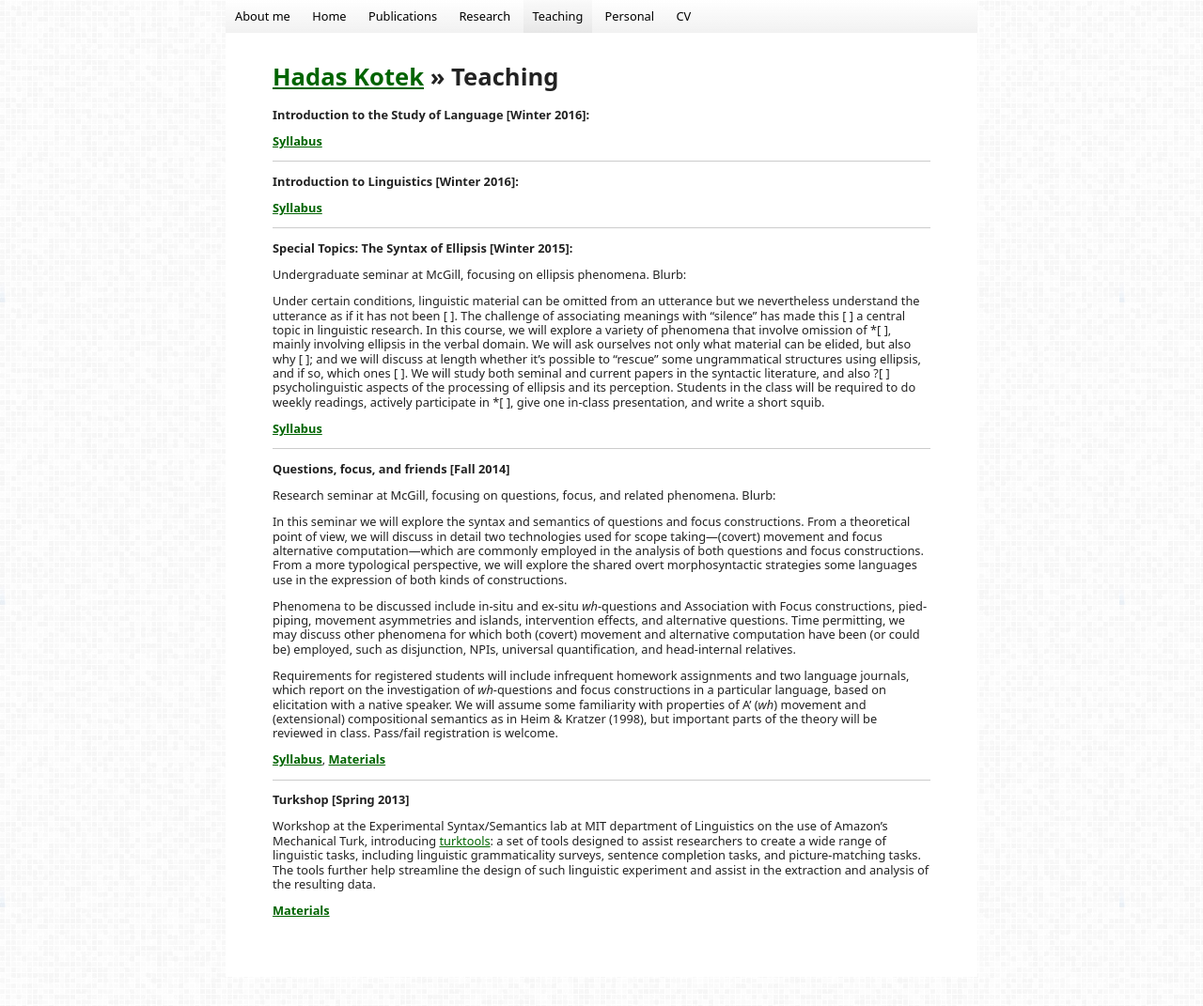
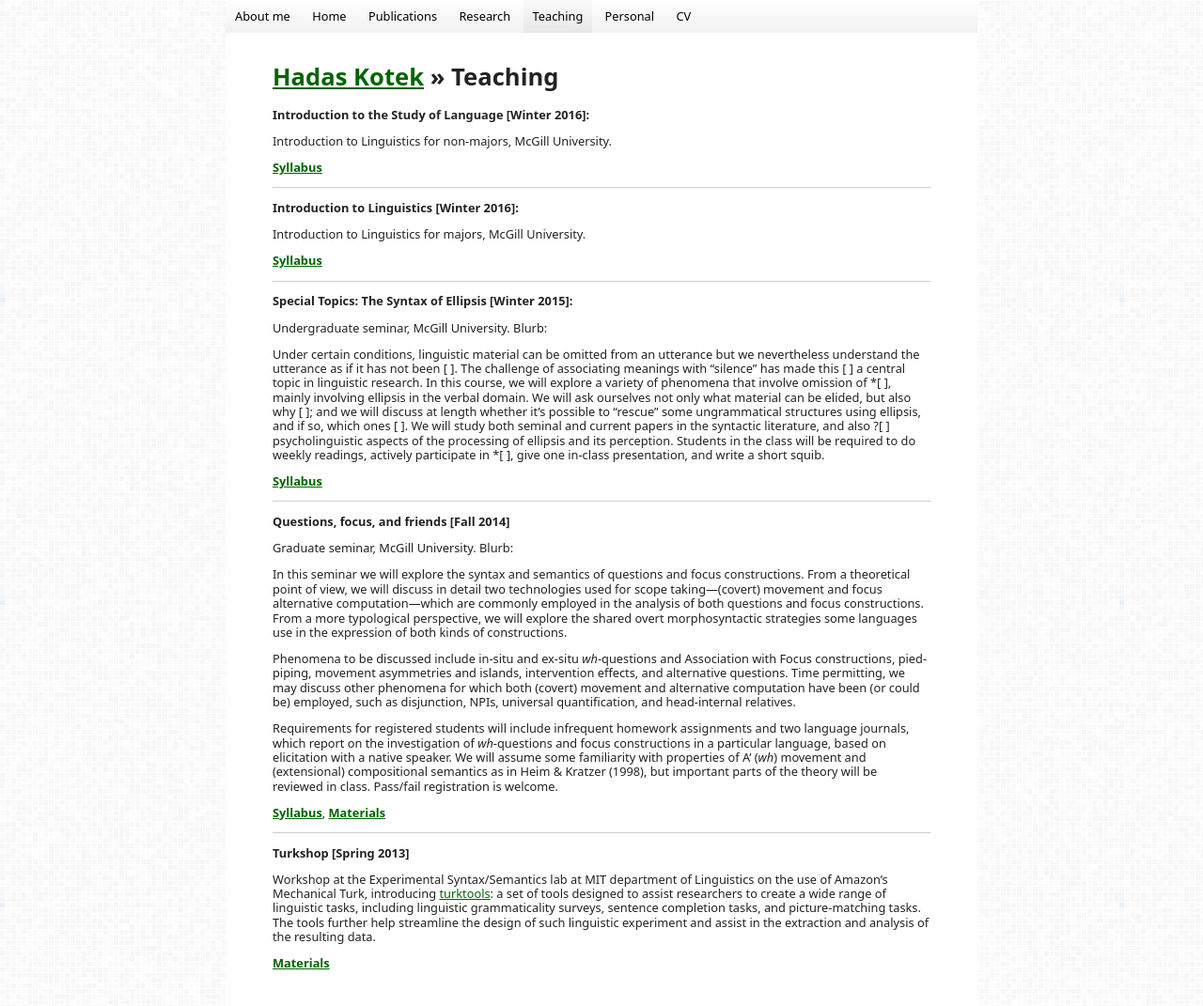
Before and after one commit to hkotek/hkotek.com, a Jekyll site: the page built from teaching.md, in a window 1280 px wide and 1096 px high. Shown: the top 1071 px of the window at 94% size. Built offline with Jekyll 4.4.1, drawn with Linux system fonts in a browser that asks for light colours.

Commit message:
teaching tweaks

```diff
--- a/teaching.md
+++ b/teaching.md
@@ -5,6 +5,7 @@ title: Teaching
 
 **Introduction to the Study of Language [Winter 2016]:**
 
+Introduction to Linguistics for non-majors, McGill University.
 
 [**Syllabus**](LING200-syllabus.pdf)
 
@@ -12,6 +13,7 @@ title: Teaching
 
 **Introduction to Linguistics [Winter 2016]:**
 
+Introduction to Linguistics for majors, McGill University.
 
 [**Syllabus**](LING201-syllabus.pdf)
 
@@ -20,7 +22,7 @@ title: Teaching
 
 **Special Topics: The Syntax of Ellipsis [Winter 2015]:**
 
-Undergraduate seminar at McGill, focusing on ellipsis phenomena. Blurb:
+Undergraduate seminar, McGill University. Blurb:
 
 Under certain conditions, linguistic material can be omitted from an utterance but we nevertheless understand the utterance as if it has not been [ ]. The challenge of associating meanings with "silence" has made this [ ] a central topic in linguistic research. In this course, we will explore a variety of phenomena that involve omission of *[ ], mainly involving ellipsis in the verbal domain. We will ask ourselves not only what material can be elided, but also why [ ]; and we will discuss at length whether it's possible to "rescue" some ungrammatical structures using ellipsis, and if so, which ones [ ]. We will study both seminal and current papers in the syntactic literature, and also ?[ ] psycholinguistic aspects of the processing of ellipsis and its perception. Students in the class will be required to do weekly readings, actively participate in *[ ], give one in-class presentation, and write a short squib.
 
@@ -30,7 +32,7 @@ Under certain conditions, linguistic material can be omitted from an utterance b
 
 **Questions, focus, and friends [Fall 2014]**
 
-Research seminar at McGill, focusing on questions, focus, and related phenomena. Blurb:
+Graduate seminar, McGill University. Blurb:
 
 In this seminar we will explore the syntax and semantics of questions and focus constructions. From a theoretical point of view, we will discuss in detail two technologies used for scope taking---(covert) movement and focus alternative computation---which are commonly employed in the analysis of both questions and focus constructions. From a more typological perspective, we will explore the shared overt morphosyntactic strategies some languages use in the expression of both kinds of constructions.
 
```
